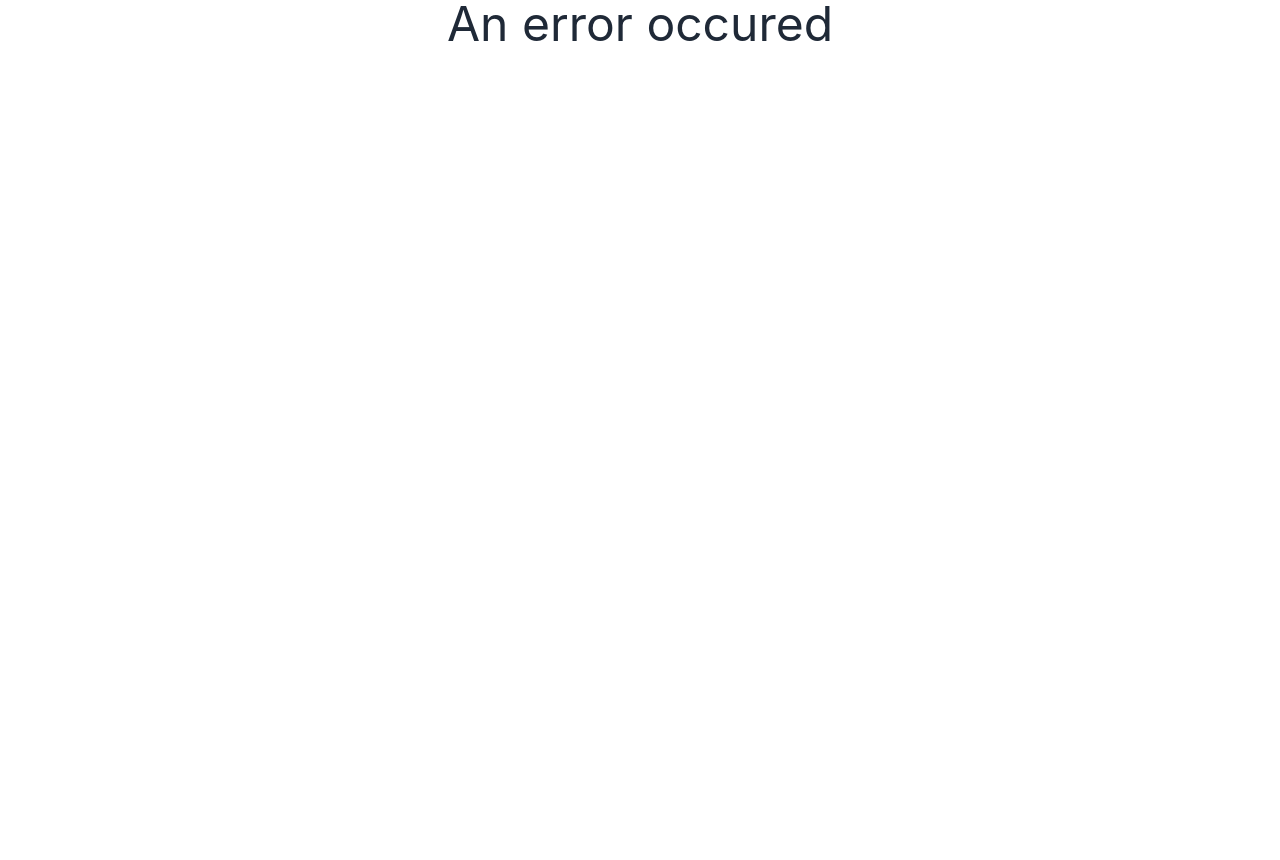
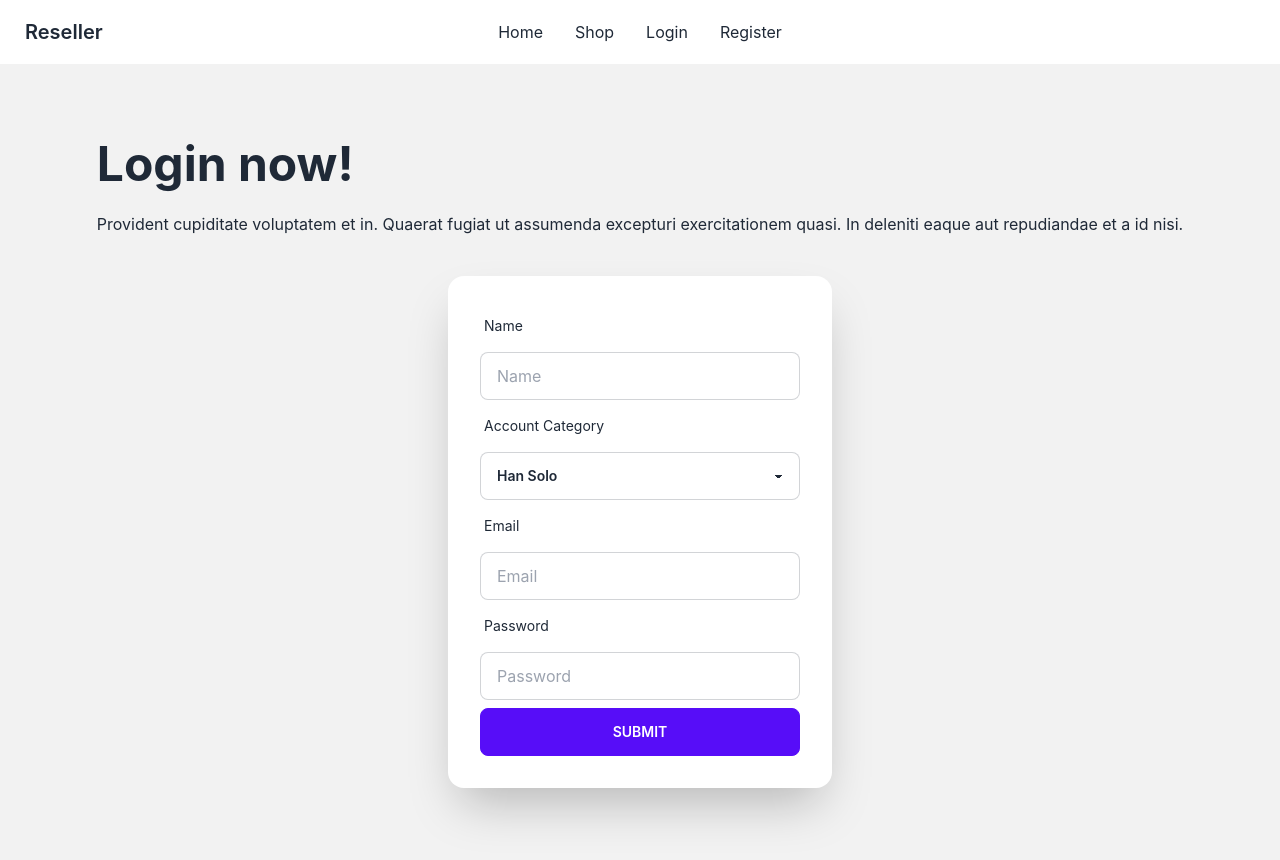
Before and after one commit to Rubayet-billah/resale-laptop-client, a React (Create React App) app: page /register in a window 1280 px wide. Before the commit this address had no page. Shown: the top 860 px of the page. Before the commit the page ends 800 px from the top, so only its background shows below. Built offline with nearby package versions, Linux system fonts and the light colour scheme; no server answers.

Commit message:
register implemented

```diff
--- a/package.json
+++ b/package.json
@@ -10,6 +10,7 @@
     "firebase": "^9.14.0",
     "react": "^18.2.0",
     "react-dom": "^18.2.0",
+    "react-hook-form": "^7.39.5",
     "react-router-dom": "^6.4.3",
     "react-scripts": "5.0.1",
     "web-vitals": "^2.1.4"
--- a/src/Layout/MainLayout/MainLayout.js
+++ b/src/Layout/MainLayout/MainLayout.js
@@ -4,7 +4,7 @@ import Header from '../../Shared/Header/Header';
 
 const MainLayout = () => {
     return (
-        <div>
+        <div className='container mx-auto'>
             <Header></Header>
             <Outlet></Outlet>
         </div>
--- a/src/Shared/Header/Header.js
+++ b/src/Shared/Header/Header.js
@@ -4,8 +4,10 @@ import { Link } from 'react-router-dom';
 const Header = () => {
 
     const menu = <>
-        <li><Link>Home</Link></li>
-        <li><Link>Shop</Link></li>
+        <li><Link to='/'>Home</Link></li>
+        <li><Link to='/shop'>Shop</Link></li>
+        <li><Link to='/login'>Login</Link></li>
+        <li><Link to='/register'>Register</Link></li>
     </>
     return (
         <div>
@@ -19,7 +21,7 @@ const Header = () => {
                             {menu}
                         </ul>
                     </div>
-                    <a className="btn btn-ghost normal-case text-xl">Reseller</a>
+                    <Link className="btn btn-ghost normal-case text-xl">Reseller</Link>
                 </div>
                 <div className="navbar-center hidden lg:flex">
                     <ul className="menu menu-horizontal p-0">
@@ -27,7 +29,7 @@ const Header = () => {
                     </ul>
                 </div>
                 <div className="navbar-end">
-                    <a className="btn">Get started</a>
+
                 </div>
             </div>
         </div>
--- /dev/null
+++ b/src/contexts/AuthProvider/AuthProvider.js
@@ -0,0 +1,51 @@
+import React, { createContext, useEffect, useState } from 'react';
+import { createUserWithEmailAndPassword, getAuth, onAuthStateChanged, signInWithEmailAndPassword, signOut, updateProfile } from 'firebase/auth'
+import app from '../../firebase/firebase.config';
+
+
+export const AuthContext = createContext();
+
+const auth = getAuth(app)
+
+const AuthProvider = ({ children }) => {
+
+    const [user, setUser] = useState(null)
+
+    const createUser = (email, password) => {
+        return createUserWithEmailAndPassword(auth, email, password)
+    }
+    const loginUser = (email, password) => {
+        return signInWithEmailAndPassword(auth, email, password)
+    }
+    const updateUser = (name, photo) => {
+        return updateProfile(auth.currentUser, {
+            displayName: name,
+            photoURL: photo
+        })
+    }
+    const logoutUser = () => {
+        return signOut(auth);
+    }
+
+    useEffect(() => {
+        const unsubscribe = onAuthStateChanged(auth, (currentUser) => {
+            setUser(currentUser)
+        })
+        return () => unsubscribe()
+    }, [])
+
+    const authInfo = {
+        user,
+        createUser,
+        loginUser,
+        updateUser,
+        logoutUser
+    }
+    return (
+        <AuthContext.Provider value={authInfo}>
+            {children}
+        </AuthContext.Provider>
+    );
+};
+
+export default AuthProvider;
--- a/src/index.js
+++ b/src/index.js
@@ -3,11 +3,14 @@ import ReactDOM from 'react-dom/client';
 import './index.css';
 import App from './App';
 import reportWebVitals from './reportWebVitals';
+import AuthProvider from './contexts/AuthProvider/AuthProvider';
 
 const root = ReactDOM.createRoot(document.getElementById('root'));
 root.render(
   <React.StrictMode>
-    <App />
+    <AuthProvider>
+      <App />
+    </AuthProvider>
   </React.StrictMode>
 );
 
--- /dev/null
+++ b/src/pages/Register/Login/Login.js
@@ -0,0 +1,11 @@
+import React from 'react';
+
+const Login = () => {
+    return (
+        <div>
+            login
+        </div>
+    );
+};
+
+export default Login;
--- /dev/null
+++ b/src/pages/Register/Register/Register.js
@@ -0,0 +1,69 @@
+import React, { useContext } from 'react';
+import { useForm } from 'react-hook-form';
+import { AuthContext } from '../../../contexts/AuthProvider/AuthProvider';
+
+const Register = () => {
+    const { user, createUser } = useContext(AuthContext);
+
+    const { register, handleSubmit, formState: { errors } } = useForm();
+    // console.log(errors)
+
+    const handleRegister = (data) => {
+        const { name, email, password, category } = data;
+        createUser(email, password)
+            .then(result => {
+                const user = result.user;
+                console.log(user)
+            }).catch(err => console.error(err))
+
+    }
+    return (
+        <div>
+            <div className="hero min-h-screen bg-base-200">
+                <div className="hero-content flex-col">
+                    <div className="text-center lg:text-left">
+                        <h1 className="text-5xl font-bold">Login now!</h1>
+                        <p className="py-6">Provident cupiditate voluptatem et in. Quaerat fugiat ut assumenda excepturi exercitationem quasi. In deleniti eaque aut repudiandae et a id nisi.</p>
+                    </div>
+                    <div className="card flex-shrink-0 w-full max-w-sm shadow-2xl bg-base-100">
+                        <form className='card-body' onSubmit={handleSubmit(handleRegister)}>
+
+                            <label className="label">
+                                <span className="label-text">Name</span>
+                            </label>
+                            <input className='input input-bordered w-full' placeholder='Name' {...register("name", { required: true })} />
+                            {errors.name && <span className='text-red-500 text-sm italic'>Name is required</span>}
+
+                            <label className="label">
+                                <span className="label-text">Account Category</span>
+                            </label>
+                            <select className="select select-bordered w-full max-w-xs" {...register("category", { required: true })} >
+                                <option>Han Solo</option>
+                                <option>Greedo</option>
+                            </select>
+                            <label className="label">
+                                <span className="label-text">Email</span>
+                            </label>
+                            <input className='input input-bordered w-full' placeholder='Email' {...register("email", { required: true })} />
+                            {errors.email && <span className='text-red-500 text-sm italic'>Email is required</span>}
+                            {/* register your input into the hook by invoking the "register" function */}
+
+                            {/* include validation with required or other standard HTML validation rules */}
+
+                            <label className="label">
+                                <span className="label-text">Password</span>
+                            </label>
+                            <input className='input input-bordered w-full' placeholder='Password' {...register("password", { required: true })} />
+                            {errors.password && <span className='text-red-500 text-sm italic'>Password is required</span>}
+                            {/* errors will return when field validation fails  */}
+
+                            <input className='btn btn-primary' type="submit" />
+                        </form>
+                    </div>
+                </div>
+            </div>
+        </div>
+    );
+};
+
+export default Register;
--- a/src/pages/Shopping/Shop/SHop.js
+++ b/src/pages/Shopping/Shop/SHop.js
@@ -1,9 +1,25 @@
 import React from 'react';
 
 const SHop = () => {
+
+    const product = [
+        {
+            name: 'MSI GF63',
+            image: '',
+            categoryId: 1,
+            resalePrice: 460,
+            originalPrice: 880,
+            location: 'Dhaka',
+            usingTime: '6 months',
+            date: '',
+            seller: 'Jubayer',
+
+        }
+    ]
+
     return (
         <div>
-
+            shop
         </div>
     );
 };
```
Also changed, not shown: src/Routes/Routes/Routes.js (+11 -1 lines), 1 other file (tests, documents, lock files or other folders).
